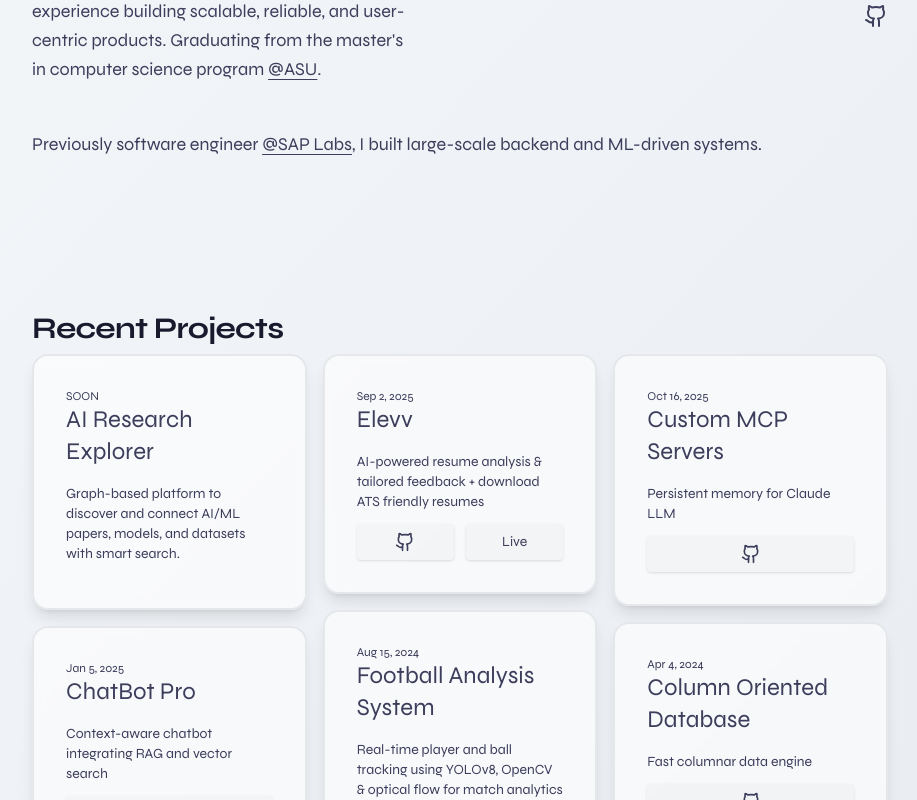
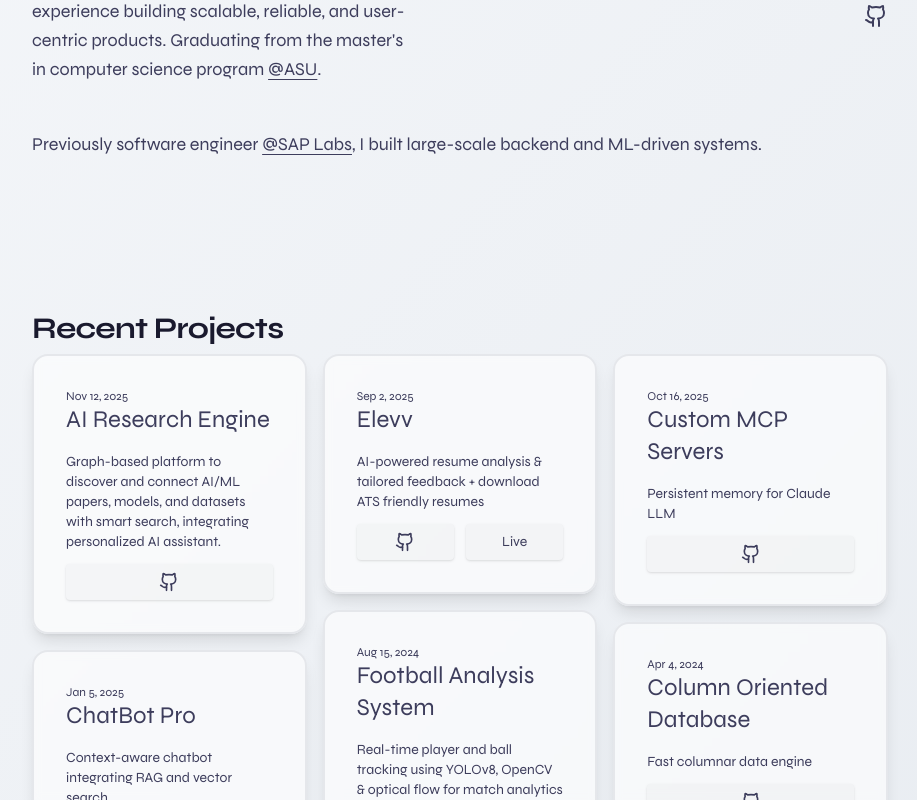
Before and after one commit to veereshgit99/veeresh.dev, a Next.js app: page / in a window 1280 px wide. Shown: the part 370-1170 px from the top of the page, without its empty margins (180-1097 px from the left). Built offline with nearby package versions, Linux system fonts and the light colour scheme.

Commit message:
Added AI reseach engine project

```diff
--- a/src/content/projects.ts
+++ b/src/content/projects.ts
@@ -2,8 +2,10 @@ import type { Project } from "@/components/Projects"
 
 export const projects: Project[] = [
     {
-        title: "AI Research Explorer",
-        description: "Graph-based platform to discover and connect AI/ML papers, models, and datasets with smart search.",
+        title: "AI Research Engine",
+        description: "Graph-based platform to discover and connect AI/ML papers, models, and datasets with smart search, integrating personalized AI assistant.",
+        date: "2025-11-12",
+        github: "https://github.com/veereshgit99/researchgraph-ai"
     },
     {
         title: "Elevv",
```
